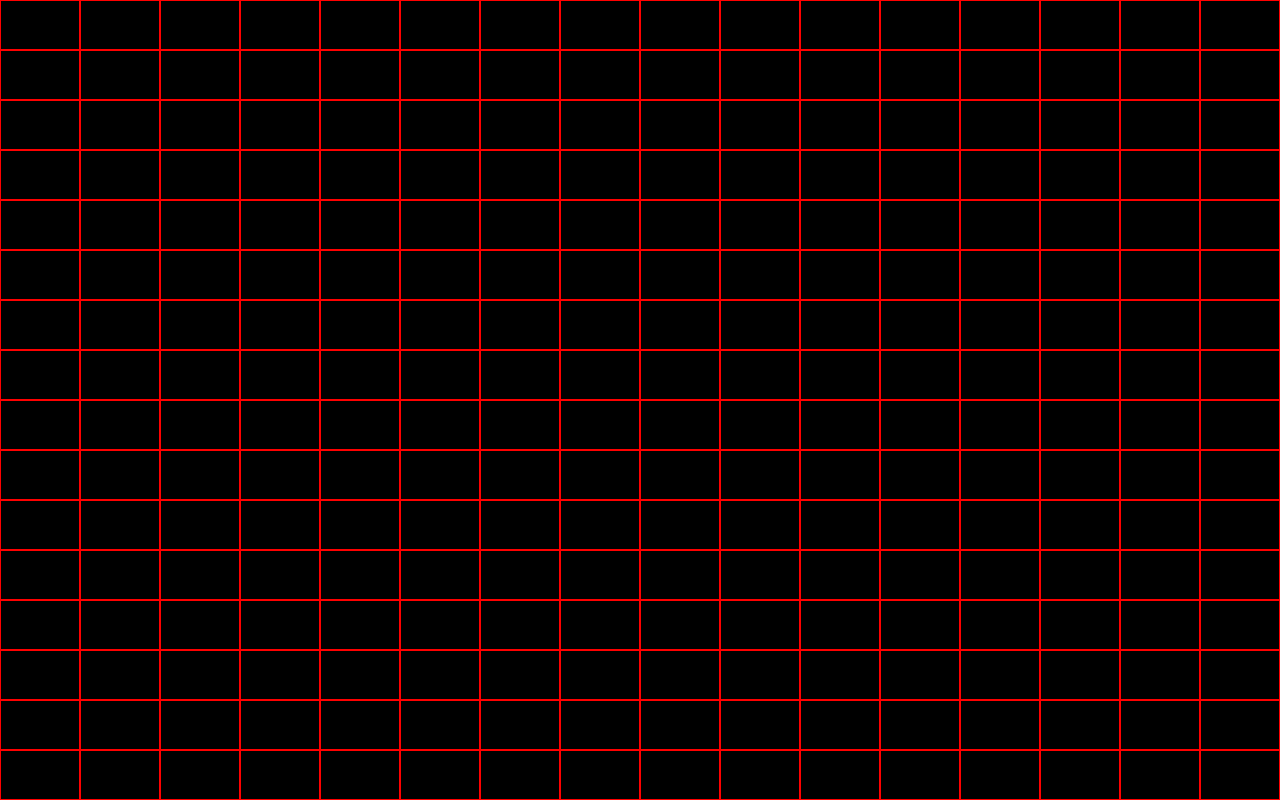
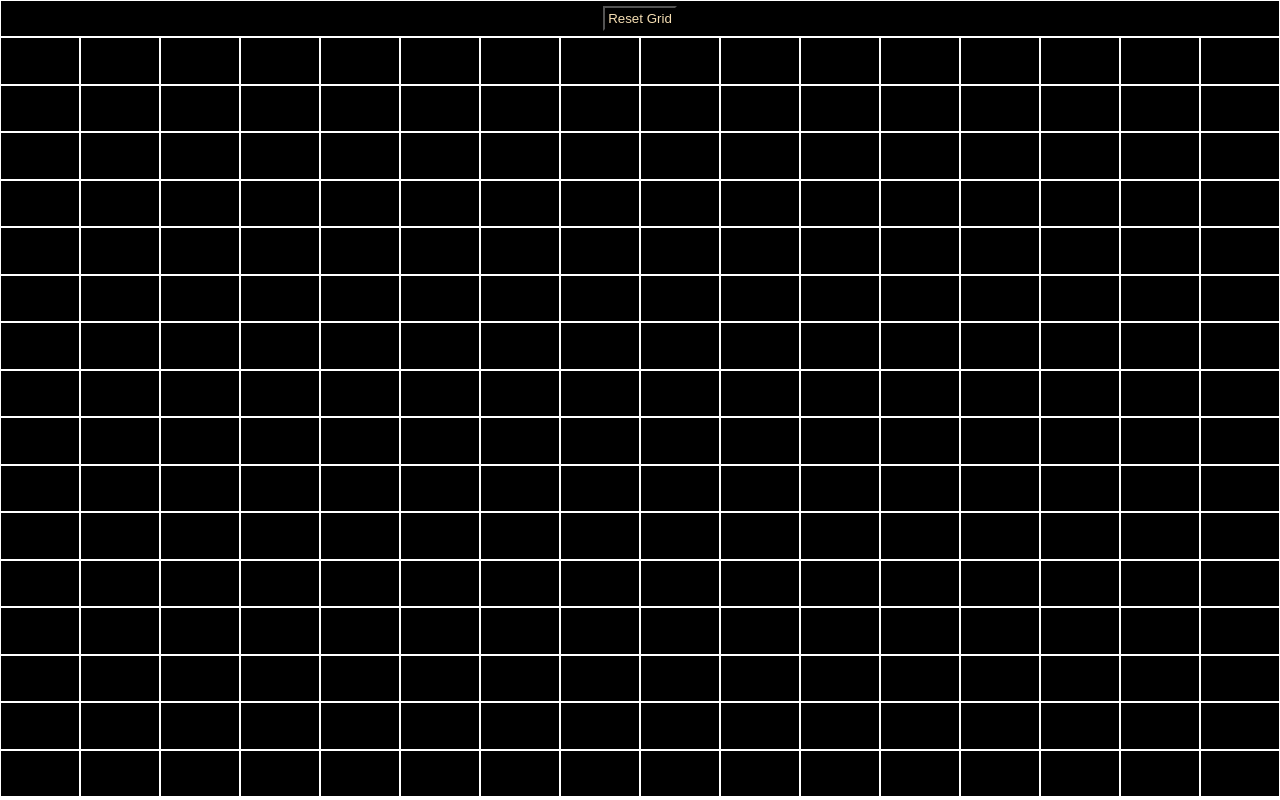
Before and after one commit to oweeeenie/etch-a-sketch, a plain HTML site: page index.html in a window 1280 px wide. Drawn offline with Linux system fonts and the light colour scheme.

Commit message:
made the website change background color! also aligned it with the header and added a reset button

```diff
--- a/index.js
+++ b/index.js
@@ -1,6 +1,20 @@
 const container = document.querySelector("#square-container");
+const header = document.createElement("div");
+header.id = "header";
+document.body.prepend(header);
 
 for (let div_square = 0; div_square < 256; div_square++) {
     let gridSquare = document.createElement("div");
     container.appendChild(gridSquare);
 }
+
+const gridDivs = document.querySelectorAll("#square-container div");
+gridDivs.forEach(div => {
+    div.addEventListener("mouseover" , () => {
+        div.style.backgroundColor = "wheat";
+    });
+});
+
+const resetButton = document.createElement("button");
+resetButton.textContent = "Reset Grid";
+header.appendChild(resetButton);
--- a/styles.css
+++ b/styles.css
@@ -1,6 +1,22 @@
 body, html {
     margin: 0;
     padding: 0;
+}
+
+#header {
+    display: flex;
+    justify-content: center;
+    padding: 5px;
+    background: black;
+    border: 1px solid white;
+    width: 100vw;
+    box-sizing: border-box;
+}
+
+button {
+    color: wheat;
+    background-color: black;
+    padding: 3px;
 }
 
 #square-container {
@@ -8,18 +24,19 @@ body, html {
     flex-wrap: wrap;
     justify-content: center;
     width: 100vw;
-    height: 100vh;
+    height: calc(100vh - 40px);
     align-items: center;
     margin: 0;
     padding: 0;
     overflow: hidden;
+    box-sizing: border-box;
 }
 
 #square-container div {
     width: calc(100vw / 16);
-    height: calc(100vh / 16);
+    height: calc((100vh - 40px) / 16);
     background-color: black;
-    border: 1px solid red;
+    border: 1px solid white;
     box-sizing: border-box;
     margin: 0;
     padding: 0;
```
